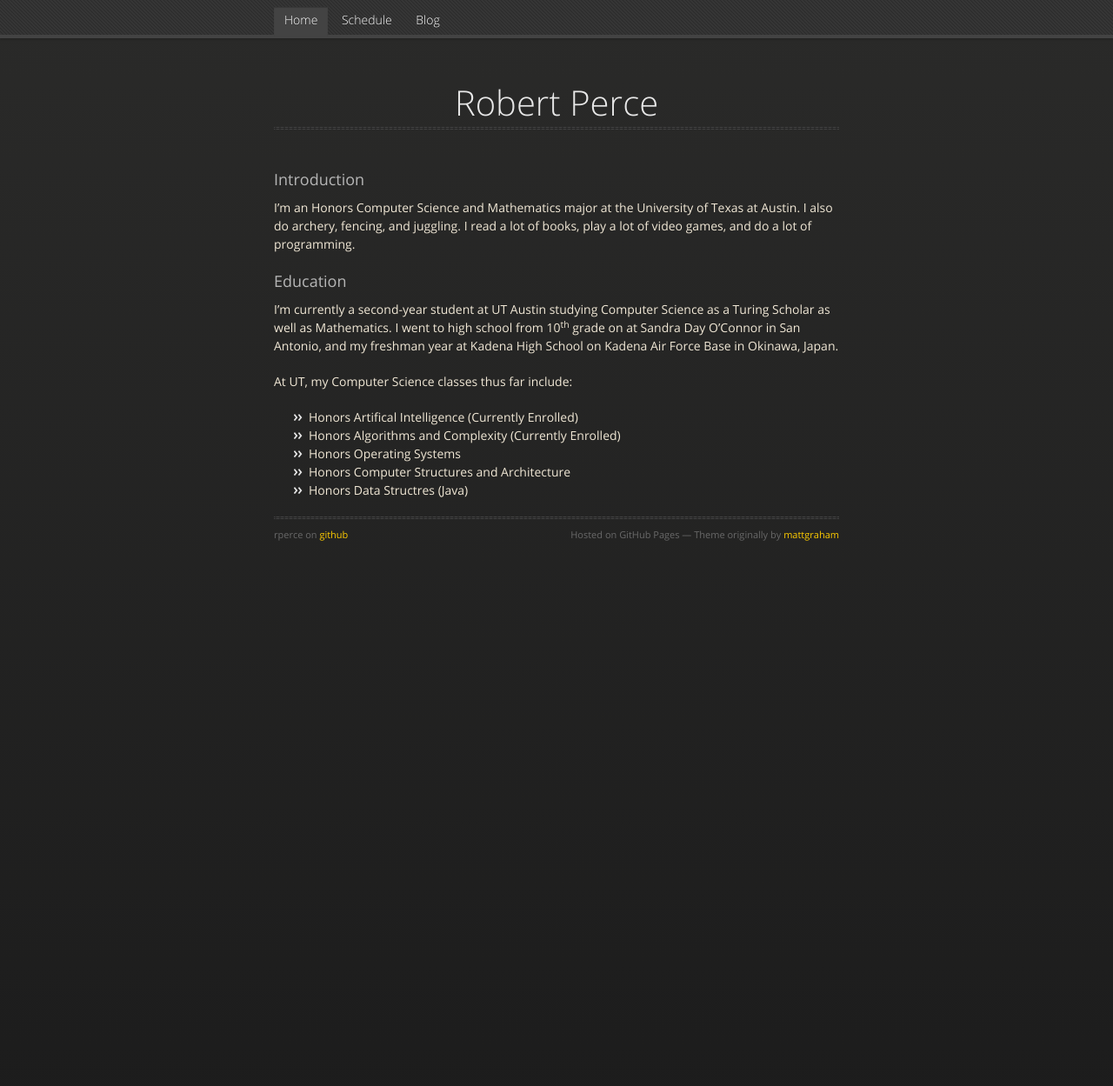
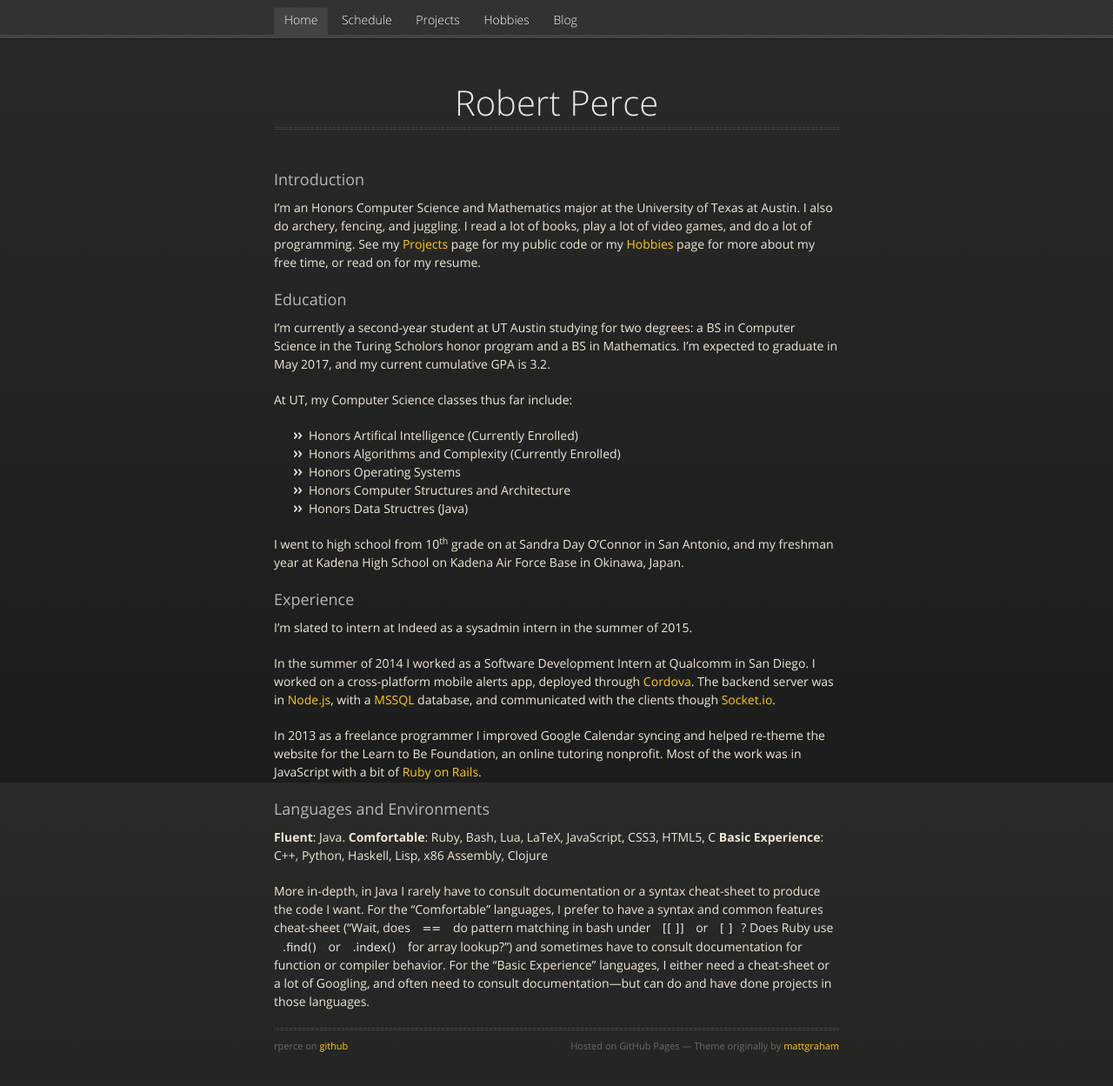
Before and after one commit to rperce/rperce.github.io, a Jekyll site: the page built from index.md, in a window 1280 px wide and 1295 px high. Shown: the top 1249 px of the window at 87% size. Built offline with Jekyll 4.4.1, drawn with Linux system fonts in a browser that asks for light colours; nearby versions of some CDN libraries.

Commit message:
Added hobbies and projects

```diff
--- a/_config.yml
+++ b/_config.yml
@@ -8,4 +8,6 @@ defaults:
             links:
                 Home: /
                 Schedule: /schedule/
+                Projects: /projects/
+                Hobbies: /hobbies/
                 Blog: /blog/
--- a/index.md
+++ b/index.md
@@ -6,15 +6,15 @@ h1: Robert Perce
 
 I'm an Honors Computer Science and Mathematics major at the University of Texas at Austin.
 I also do archery, fencing, and juggling. I read a lot of books, play a lot of video
-games, and do a lot of programming.
+games, and do a lot of programming. See my [Projects](projects/) page for my public code
+or my [Hobbies](blog/hobbies) page for more about my free time, or read on for my resume.
 
 
 {% include h3.html title="Education" %}
 
-I'm currently a second-year student at UT Austin studying Computer Science as a Turing
-Scholar as well as Mathematics.  I went to high school from 10<sup>th</sup> grade on at
-Sandra Day O'Connor in San Antonio, and my freshman year at Kadena High School on Kadena
-Air Force Base in Okinawa, Japan.
+I'm currently a second-year student at UT Austin studying for two degrees: a BS in
+Computer Science in the Turing Scholors honor program and a BS in Mathematics. I'm
+expected to graduate in May 2017, and my current cumulative GPA is 3.2.
 
 At UT, my Computer Science classes thus far include:
 
@@ -23,3 +23,37 @@ At UT, my Computer Science classes thus far include:
 - Honors Operating Systems
 - Honors Computer Structures and Architecture
 - Honors Data Structres (Java)
+
+I went to high school from 10<sup>th</sup> grade on at Sandra Day O'Connor in San Antonio,
+and my freshman year at Kadena High School on Kadena Air Force Base in Okinawa, Japan.
+
+
+{% include h3.html title="Experience" %}
+
+I'm slated to intern at Indeed as a sysadmin intern in the summer of 2015.
+
+In the summer of 2014 I worked as a Software Development Intern at Qualcomm in San Diego.
+I worked on a cross-platform mobile alerts app, deployed through
+[Cordova](http://cordova.apache.org). The backend server was in
+[Node.js](http://nodejs.org), with a
+[MSSQL](http://www.microsoft.com/en-us/server-cloud/products/sql-server/) database, and
+communicated with the clients though [Socket.io](http://socket.io).
+
+In 2013 as a freelance programmer I improved Google Calendar syncing and helped re-theme
+the website for the Learn to Be Foundation, an online tutoring nonprofit. Most of the work
+was in JavaScript with a bit of [Ruby on Rails](http://rubyonrails.org).
+
+
+{% include h3.html title="Languages and Environments" %}
+
+**Fluent**: Java.
+**Comfortable**: Ruby, Bash, Lua, LaTeX, JavaScript, CSS3, HTML5, C
+**Basic Experience**: C++, Python, Haskell, Lisp, x86 Assembly, Clojure
+
+More in-depth, in Java I rarely have to consult documentation or a syntax cheat-sheet to
+produce the code I want. For the "Comfortable" languages, I prefer to have a syntax and
+common features cheat-sheet ("Wait, does `==` do pattern matching in bash under `[[ ]]` or
+`[ ]`? Does Ruby use `.find()` or `.index()` for array lookup?") and sometimes have to
+consult documentation for function or compiler behavior. For the "Basic Experience"
+languages, I either need a cheat-sheet or a lot of Googling, and often need to consult
+documentation---but can do and have done projects in those languages.
```
Also changed, not shown: hobbies/index.md (added, +4 -0 lines), projects/index.md (added, +4 -0 lines).
